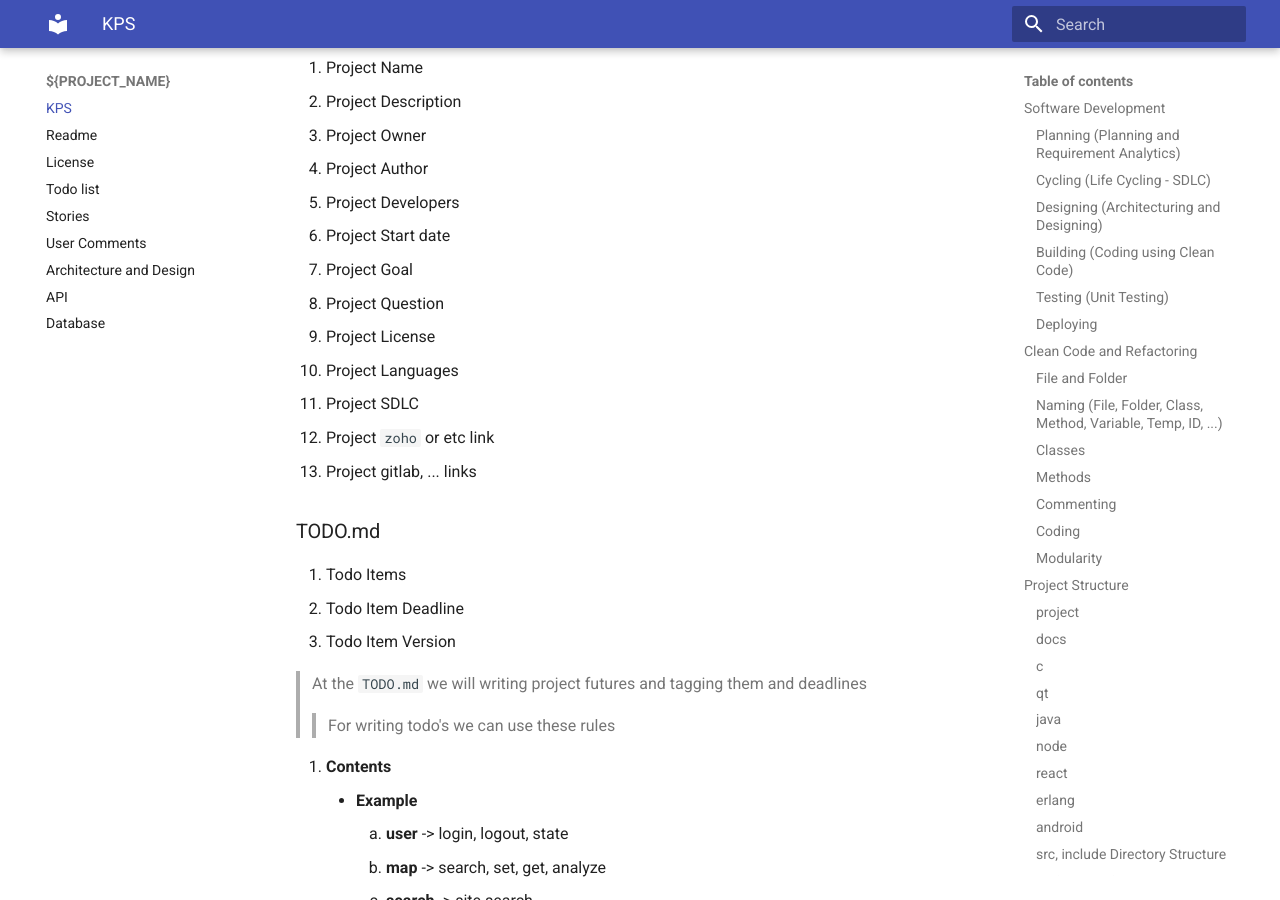
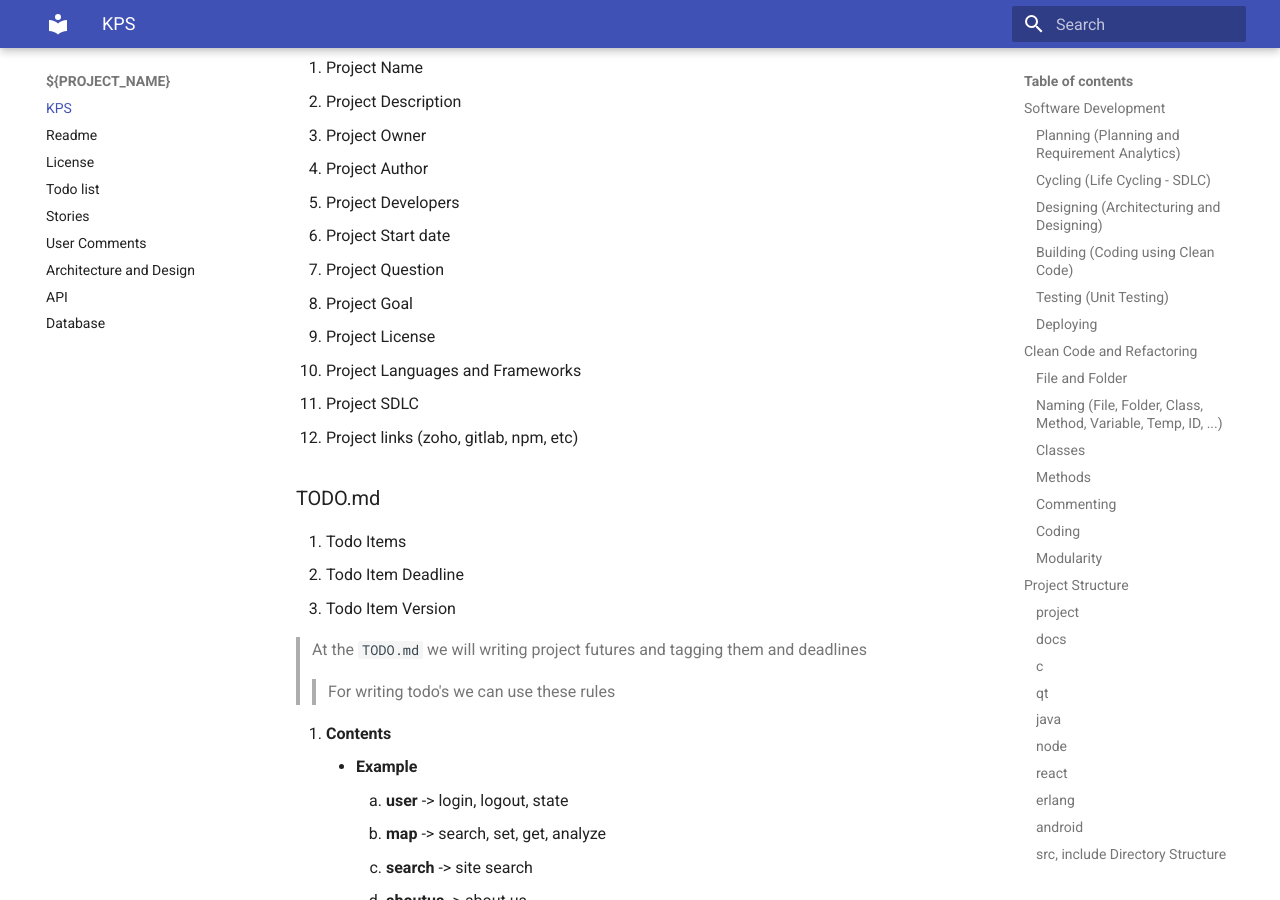
Before and after one commit to ckoliber/kstd, an MkDocs documentation site: the page built from docs/docs/KPS.md, in a window 1280 px wide and 900 px high, scrolled down 17029 px. Built offline with MkDocs 1.6.1 and Material for MkDocs 9.7.7, drawn with Linux system fonts in a browser that asks for light colours; old or Windows-style settings are respelled for this version of MkDocs.

```diff
--- a/docs/docs/KPS.md
+++ b/docs/docs/KPS.md
@@ -599,13 +599,12 @@ ________________________________________________________________
 4. Project Author
 5. Project Developers
 6. Project Start date
-7. Project Goal
-8. Project Question
+7. Project Question
+8. Project Goal
 9. Project License
-10. Project Languages
+10. Project Languages and Frameworks
 11. Project SDLC
-12. Project `zoho` or etc link
-13. Project gitlab, ... links
+12. Project links (zoho, gitlab, npm, etc)
 
 ### TODO.md
 
```
Also changed, not shown: docs/docs/README.md (+28 -46 lines), README.md.
